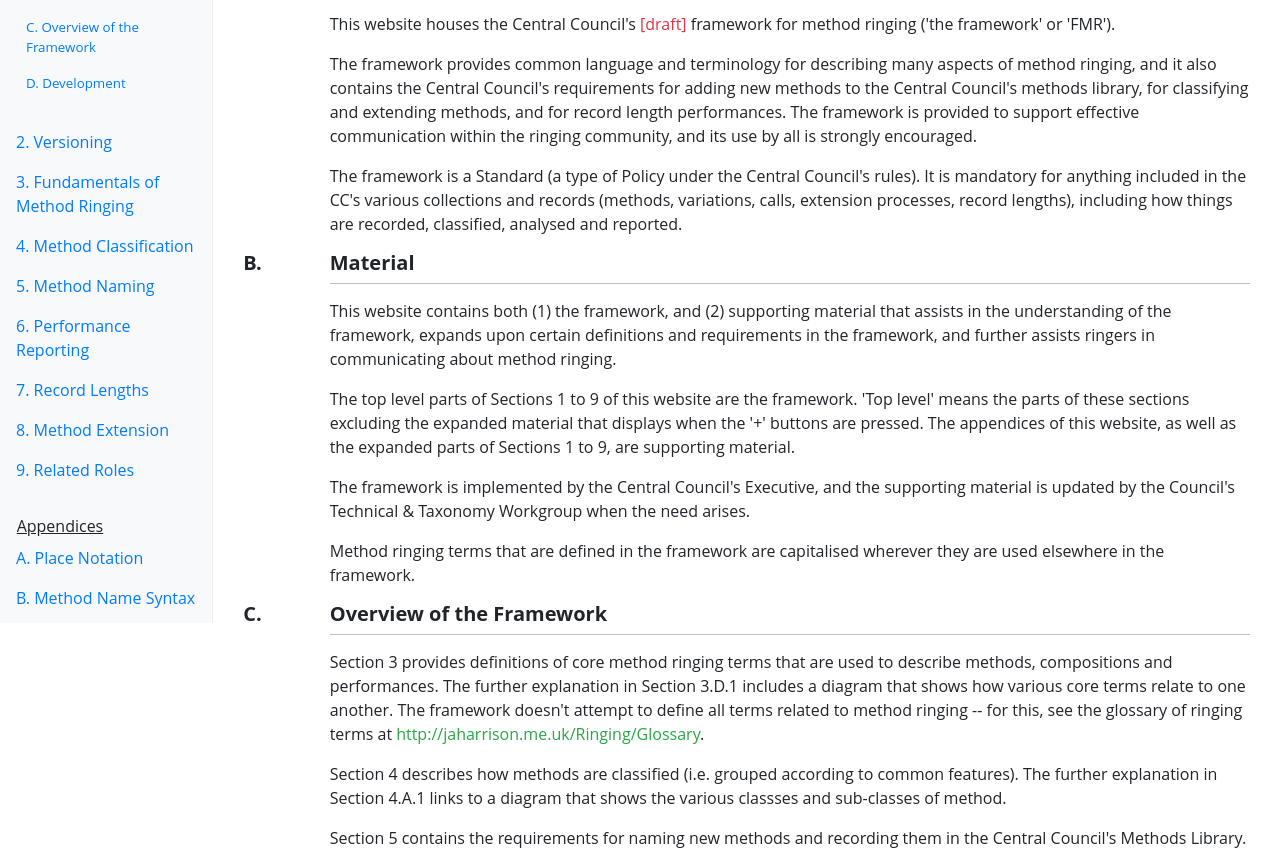
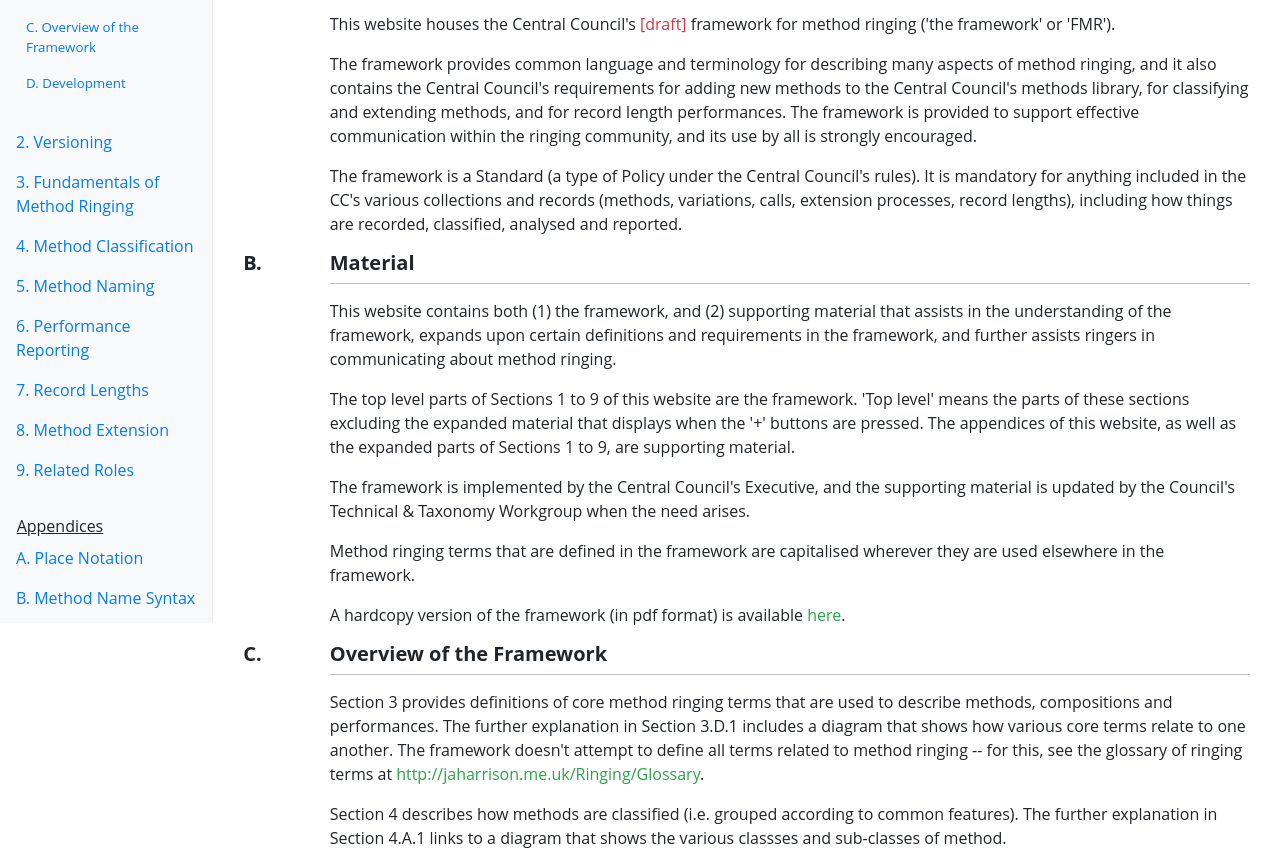
Before and after one commit to tjbarnes23/tjbarnes23.github.io, a plain HTML site: page index.html in a window 1280 px wide. Shown: the part 177-1040 px from the top of the page. Drawn offline with nearby package versions, Linux system fonts and the light colour scheme.

Commit message:
Add hardcopy version of the framework to 1.B

```diff
--- a/index.html
+++ b/index.html
@@ -178,6 +178,10 @@
                                 Method ringing terms that are defined in the framework are capitalised wherever they are used elsewhere in the framework.
                             </p>
 
+                            <p>
+                                A hardcopy version of the framework (in pdf format) is available
+                                <a class="text-success" href="images/index/framework-for-method-ringing-v1.00.pdf">here</a>.
+                            </p>
                         </div>
                     </div>
 
```
Also changed, not shown: 1 other file.
